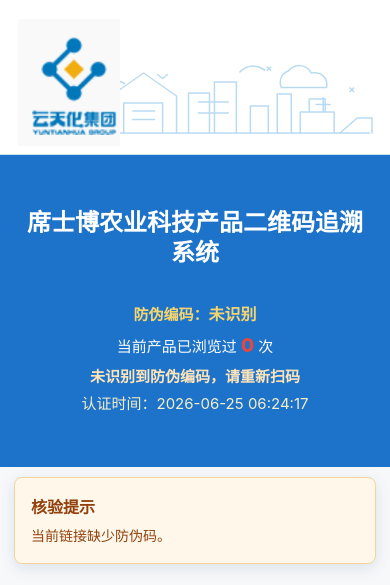
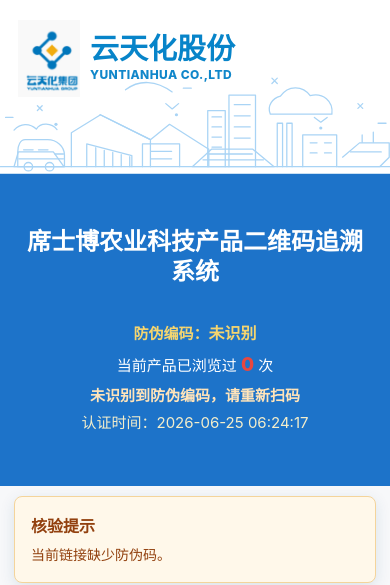
Before and after one commit to zhangovo32-cmyk/Huafei-trace-system, a website: page public/check.html in a window 390 px wide. Shown: the top 585 px of the page. Drawn offline with Linux system fonts and the light colour scheme.

Commit message:
Match header branding reference

```diff
--- a/public/check.html
+++ b/public/check.html
@@ -12,9 +12,13 @@
       <header class="brand-hero" aria-label="品牌区">
         <div class="brand-row">
           <img class="brand-logo brand-logo-image" src="/assets/logo-yuntianhua.png" alt="云天化集团">
+          <div class="brand-wordmark" aria-label="云天化股份">
+            <strong>云天化股份</strong>
+            <span>YUNTIANHUA CO.,LTD</span>
+          </div>
         </div>
 
-        <img class="factory-line" src="/assets/factory-line.svg" alt="">
+        <img class="factory-line" src="/assets/factory-line-full.svg" alt="">
       </header>
 
       <section class="verify-panel" id="verifyPanel">
--- a/public/styles.css
+++ b/public/styles.css
@@ -61,7 +61,7 @@
 
 .brand-hero {
   position: relative;
-  height: 155px;
+  height: 188px;
   overflow: hidden;
   background: var(--surface);
   border-bottom: 1px solid #c9e0f3;
@@ -72,8 +72,8 @@
   z-index: 2;
   display: flex;
   align-items: center;
-  gap: 10px;
-  padding: 19px 18px 0;
+  gap: 12px;
+  padding: 22px 24px 0;
 }
 
 .brand-logo {
@@ -83,7 +83,30 @@
 }
 
 .brand-logo-image {
-  width: 102px;
+  width: 70px;
+  flex: 0 0 auto;
+}
+
+.brand-wordmark {
+  display: flex;
+  flex-direction: column;
+  color: #0784c9;
+  line-height: 0.96;
+  transform: translateY(-1px);
+}
+
+.brand-wordmark strong {
+  font-size: 35px;
+  font-weight: 900;
+  letter-spacing: 0;
+}
+
+.brand-wordmark span {
+  margin-top: 6px;
+  color: #1187ca;
+  font-size: 15px;
+  font-weight: 800;
+  letter-spacing: 0.4px;
 }
 
 .brand-mark {
@@ -149,11 +172,12 @@
 
 .factory-line {
   position: absolute;
-  left: 2%;
-  bottom: -3px;
-  width: 96%;
-  height: 115px;
-  object-fit: contain;
+  left: 0;
+  bottom: -7px;
+  width: 100%;
+  height: 132px;
+  object-fit: cover;
+  object-position: center bottom;
 }
 
 .verify-panel {
@@ -774,6 +798,31 @@
 }
 
 @media (max-width: 390px) {
+  .brand-hero {
+    height: 174px;
+  }
+
+  .brand-row {
+    padding: 20px 18px 0;
+    gap: 10px;
+  }
+
+  .brand-logo-image {
+    width: 62px;
+  }
+
+  .brand-wordmark strong {
+    font-size: 29px;
+  }
+
+  .brand-wordmark span {
+    font-size: 12px;
+  }
+
+  .factory-line {
+    height: 122px;
+  }
+
   .brand-copy strong {
     font-size: 22px;
   }
```
Also changed, not shown: public/preview.html (+5 -1 lines), public/assets/factory-line-full.svg (added).
